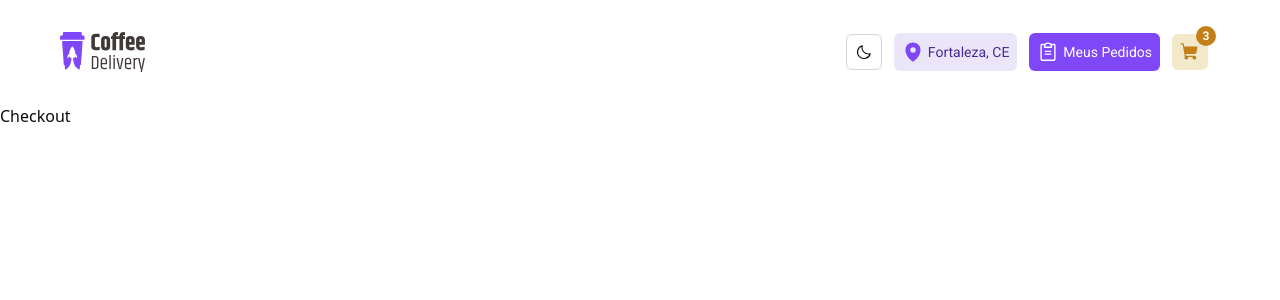
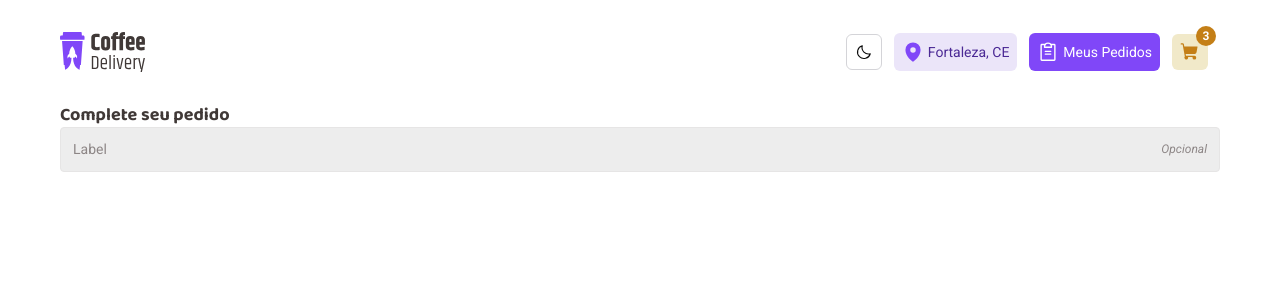
Before and after one commit to CarlosAlexandredevv/Coffee-delivery, a React (Vite) app: page /checkout in a window 1280 px wide. Shown: the top 300 px of the page. Built offline with nearby package versions, Linux system fonts and the light colour scheme.

Commit message:
feat:input form styles

```diff
--- /dev/null
+++ b/src/components/ui/InputForm.tsx
@@ -0,0 +1,19 @@
+interface InputFormProps extends React.InputHTMLAttributes<HTMLInputElement> {
+  opcional?: boolean;
+}
+
+export function InputForm({ opcional = false, ...props }: InputFormProps) {
+  return (
+    <div className="relative flex items-center justify-between rounded border border-base-button bg-base-input p-3 focus-within:border-yellow-dark">
+      <input
+        className="w-full rounded bg-transparent font-roboto text-sm leading-line text-base-text outline-none placeholder:text-base-label focus:placeholder:text-transparent"
+        {...props}
+      />
+      {opcional && (
+        <span className="font-roboto text-xs italic leading-line text-base-label">
+          Opcional
+        </span>
+      )}
+    </div>
+  );
+}
--- a/src/pages/Checkout/index.tsx
+++ b/src/pages/Checkout/index.tsx
@@ -1,3 +1,16 @@
+import { InputForm } from "@/components/ui/InputForm";
+
 export function Checkout() {
-  return <div>Checkout</div>;
+  return (
+    <main className="px-3">
+      <div className="mx-auto max-w-container">
+        <h1 className="font-baloo text-lg font-bold leading-line text-base-subtitle dark:text-zinc-100">
+          Complete seu pedido
+        </h1>
+        <div>
+          <InputForm placeholder="Label" opcional />
+        </div>
+      </div>
+    </main>
+  );
 }
```
